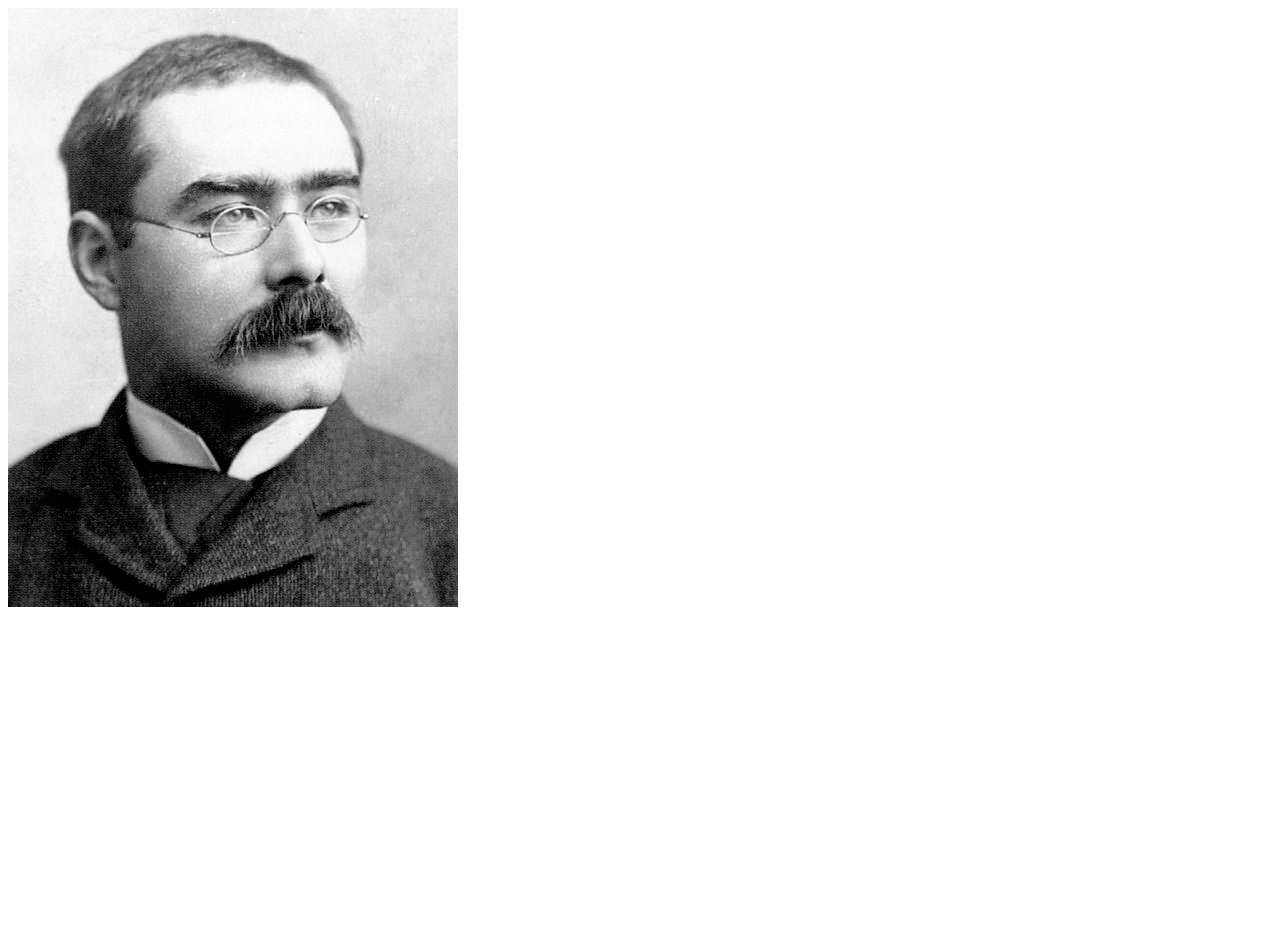
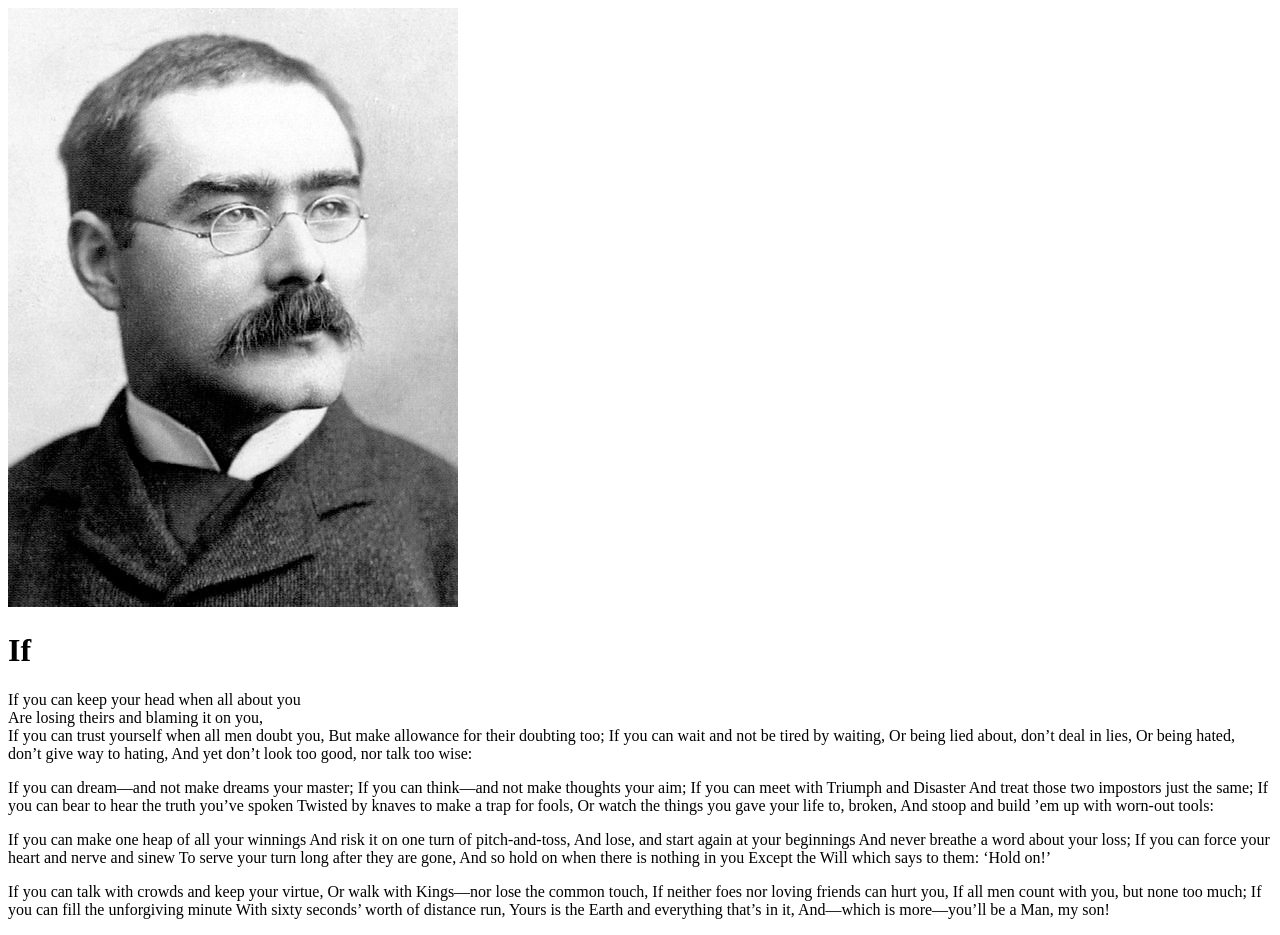
Before and after one commit to Bianca-Aguglia/NMC_webdev, a plain HTML site: page NMC_webdev_mozilla_learning_path/01_getting_started_with_the_web/getting-started/index.html in a window 1280 px wide. Before the commit the page ends 800 px from the top, so only its background shows below. Drawn offline with Linux system fonts and the light colour scheme.

Commit message:
add to mozilla_learning_path

```diff
--- a/NMC_webdev_mozilla_learning_path/01_getting_started_with_the_web/getting-started/index.html
+++ b/NMC_webdev_mozilla_learning_path/01_getting_started_with_the_web/getting-started/index.html
@@ -3,8 +3,46 @@
   <head>
     <meta charset='utf-8'>
     <title>If</title>
+    <link rel='stylesheet' href='styles/style.css'>
+    <script src='scripts/main.js'></script>
   </head>
   <body>
     <img src='images/rudyard-kipling-wikipedia.jpeg'>
+    <h1>If</h1>
+    <p>If you can keep your head when all about you
+    <br> Are losing theirs and blaming it on you,
+    <br>If you can trust yourself when all men doubt you,
+    But make allowance for their doubting too;
+If you can wait and not be tired by waiting,
+    Or being lied about, don’t deal in lies,
+Or being hated, don’t give way to hating,
+    And yet don’t look too good, nor talk too wise:</p>
+
+    <p>If you can dream—and not make dreams your master;
+    If you can think—and not make thoughts your aim;
+If you can meet with Triumph and Disaster
+    And treat those two impostors just the same;
+If you can bear to hear the truth you’ve spoken
+    Twisted by knaves to make a trap for fools,
+Or watch the things you gave your life to, broken,
+    And stoop and build ’em up with worn-out tools:</p>
+
+    <p>If you can make one heap of all your winnings
+    And risk it on one turn of pitch-and-toss,
+And lose, and start again at your beginnings
+    And never breathe a word about your loss;
+If you can force your heart and nerve and sinew
+    To serve your turn long after they are gone,
+And so hold on when there is nothing in you
+    Except the Will which says to them: ‘Hold on!’</p>
+
+    <p>If you can talk with crowds and keep your virtue,
+    Or walk with Kings—nor lose the common touch,
+If neither foes nor loving friends can hurt you,
+    If all men count with you, but none too much;
+If you can fill the unforgiving minute
+    With sixty seconds’ worth of distance run,
+Yours is the Earth and everything that’s in it,
+    And—which is more—you’ll be a Man, my son!</p>
   </body>
 </html>
--- /dev/null
+++ b/NMC_webdev_mozilla_learning_path/01_getting_started_with_the_web/getting-started/scripts/main.js
@@ -0,0 +1,3 @@
+const myTitle = document.querySelector('title')
+
+myTitle.textContent = 'If - R.Kipling'
```
Also changed, not shown: NMC_webdev_mozilla_learning_path/01_getting_started_with_the_web/getting-started/styles/style.css (added), NMC_webdev_mozilla_learning_path/01_getting_started_with_the_web/img-anatomy-of-a-css-ruleset-mozilla.png (added), NMC_webdev_mozilla_learning_path/01_getting_started_with_the_web/img-anatomy-of-an-html-element-mozilla.png (added), 1 other file.
